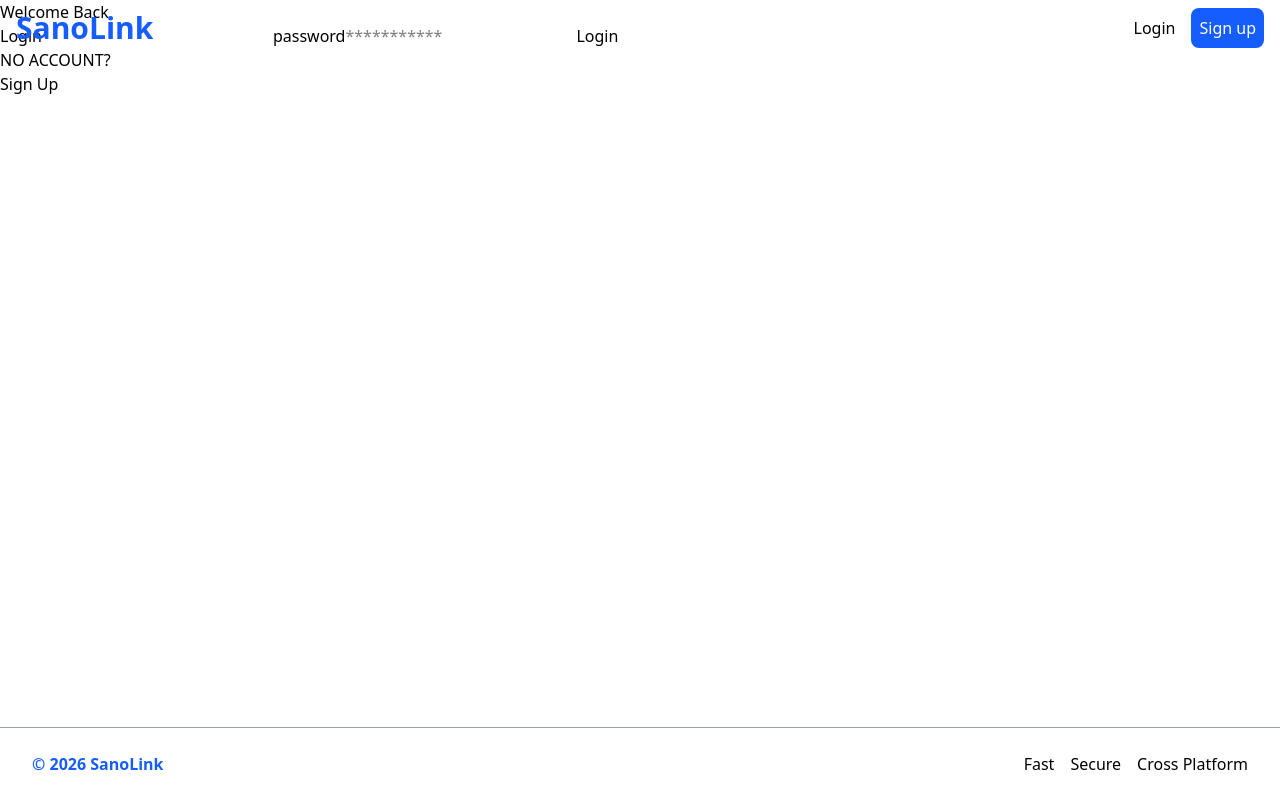
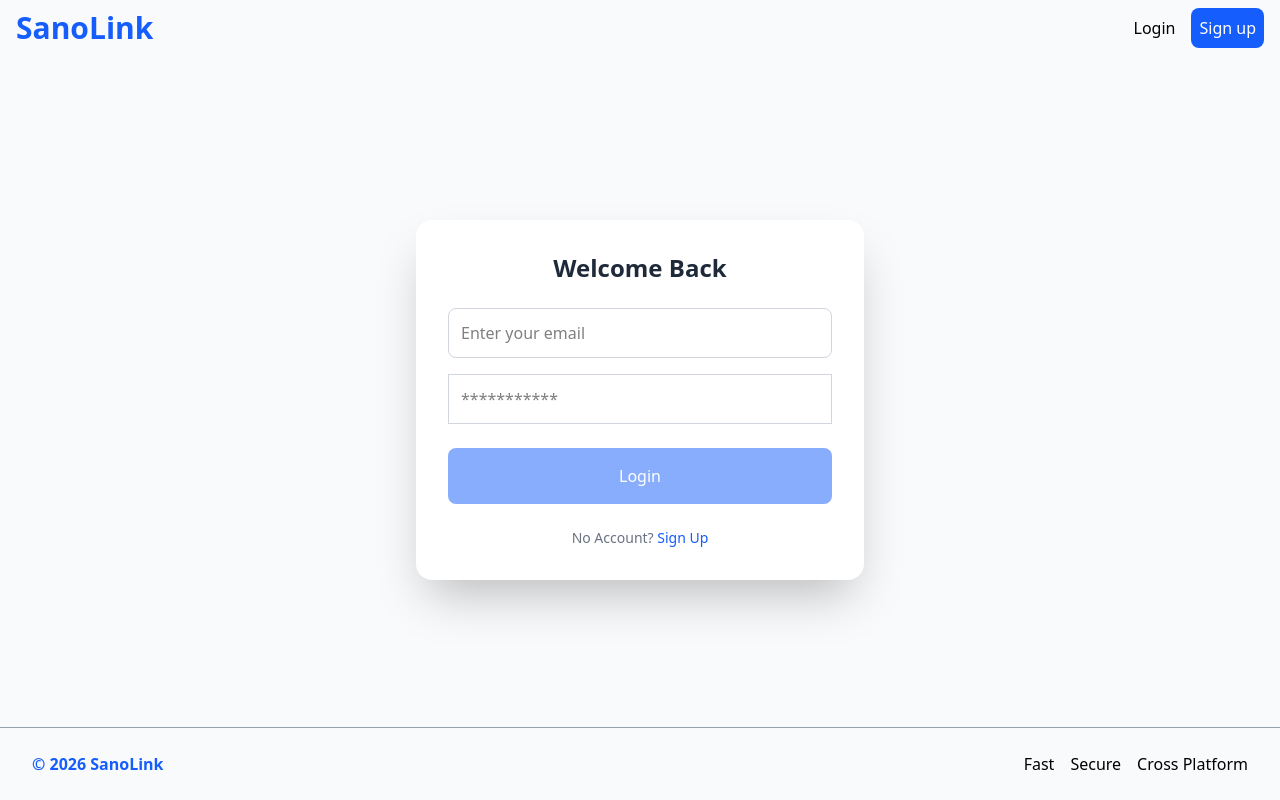
Before and after one commit to Subodh-Dhamala/URLShortener, a Next.js app in the folder client/: page /login in a window 1280 px wide. Built offline with nearby package versions, Linux system fonts and the light colour scheme; no server answers.

Commit message:
refactor: change layout

```diff
--- a/client/app/layout.tsx
+++ b/client/app/layout.tsx
@@ -21,7 +21,8 @@ export default function RootLayout({
   return(
 
     <html>
-      <body className='{geist.className} flex flex-col wrap'>
+      <body className='{geist.className} flex flex-col '>
+
         <AuthProvider>
           <Navbar/>
           {children}
--- a/client/app/login/page.tsx
+++ b/client/app/login/page.tsx
@@ -1,88 +1,89 @@
-'use client';
+"use client";
 
-import {useState} from 'react';
-import {useAuth} from '@/context/AuthContext';
-import {login as loginApi} from '@/lib/api';
-import {useRouter} from 'next/navigation';
-import Link from 'next/link';
-import {jwtDecode} from 'jwt-decode';
+import { useState } from "react";
+import { useAuth } from "@/context/AuthContext";
+import { login as loginApi } from "@/lib/api";
+import { useRouter } from "next/navigation";
+import Link from "next/link";
+import { jwtDecode } from "jwt-decode";
 
-
-export default function LoginPage(){
-  const [email, setEmail] = useState('');
-  const [password, setPassword] = useState('');
-  const [error,setError] = useState('');
+export default function LoginPage() {
+  const [email, setEmail] = useState("");
+  const [password, setPassword] = useState("");
+  const [error, setError] = useState("");
   const [isLoading, setIsLoading] = useState(false);
-  const {login} = useAuth();
+  const { login } = useAuth();
   const router = useRouter();
 
-  const handleLogin = async ()=>{
-    setError('');
+  const handleLogin = async () => {
+    setError("");
     setIsLoading(true);
 
-    try{
-      const {token} = await loginApi(email,password);
-      const decoded = jwtDecode<{email:string}>(token);
-      login(token,decoded.email);
-      router.push('/dashboard');
-    }
-    catch(err:any){
-      setError(err.response?.data?.error || 'Something went wrong!');
-    }
-
-    finally{
+    try {
+      const { token } = await loginApi(email, password);
+      const decoded = jwtDecode<{ email: string }>(token);
+      login(token, decoded.email);
+      router.push("/dashboard");
+    } catch (err: any) {
+      setError(err.response?.data?.error || "Something went wrong!");
+    } finally {
       setIsLoading(false);
     }
-
   };
 
+ return (
+  <div className="min-h-screen flex items-center justify-center bg-gray-50 px-4">
 
+    <div className="w-full max-w-md bg-white shadow-2xl rounded-2xl p-8 space-y-6">
 
-return(
-  <div>
-    <h1>Welcome Back</h1>
+      <h1 className="text-2xl font-bold text-center text-gray-800">
+        Welcome Back
+      </h1>
 
-    Login<input type="email"
+      <div className="flex flex-col gap-4">
+        <input
+          type="email"
           value={email}
-    onChange={(e)=>setEmail(e.target.value)} />
-
-    password<input type='password'
-    value={password}
-    onChange={(e)=>setPassword(e.target.value)}
-    placeholder='***********'
-    onKeyDown={(e)=>e.key === 'Enter' && handleLogin()}
+          placeholder="Enter your email"
+          onChange={(e) => setEmail(e.target.value)}
+          className="w-full border border-gray-300 p-3 rounded-lg focus:ring-blue-500"
         />
 
-  {error && <p className='text-red-500'>{error}</p>}
+        <input
+          type="password"
+          value={password}
+          onChange={(e) => setPassword(e.target.value)}
+          placeholder="***********"
+          onKeyDown={(e) => e.key === "Enter" && handleLogin()}
+          className="w-full border border-gray-300 p-3 rounded-lgfocus:ring-blue-500"
+        />
+      </div>
 
+      {error && (
+        <p className="text-sm text-red-500 text-center">
+          {error}
+        </p>
+      )}
 
       <button
         onClick={handleLogin}
-  disabled = {isLoading || !email || !password}
-
+        disabled={isLoading || !email || !password}
+        className="w-full rounded-lg p-4 bg-blue-600 text-white hover:bg-blue-500 transition disabled:opacity-50 disabled:cursor-not-allowed"
       >
-    {isLoading ? 'Logging in...' : 'Login'}
+        {isLoading ? "Logging in..." : "Login"}
       </button>
 
-  <p>NO ACCOUNT?</p>
-  <Link href='/register' className='hover:underline'>
+      <p className="text-sm text-gray-500 text-center">
+        No Account?{" "}
+        <Link
+          href="/register"
+          className="text-blue-600 hover:underline"
+        >
           Sign Up
         </Link>
-
-
+      </p>
 
     </div>
-)
-
-
-
-
-
-
-
-
-
-
-
-
+  </div>
+);
 }
--- a/client/app/register/page.tsx
+++ b/client/app/register/page.tsx
@@ -36,43 +36,63 @@ export default function RegisterPage(){
 
 return(
 
-<div>
-  <h1>Register here</h1>
+<div className='min-h-screen flex justify-center items-center bg-gray-50 px-4'>
 
-  Email <input
+<div className='w-full max-w-md bg-white shadow-2xl rounded-2xl p-8 space-y-6  '>
+
+  <h1 className=' text-2xl font-bold text-gray-700 text-center'>Register</h1>
+
+ <div className='flex flex-col space-y-6'>
+
+ <input
   type="email"
   value={email}
+  required
   onChange={(e)=>setEmail(e.target.value)}
-  placeholder='email@email.com'
+  placeholder='Enter your email'
+  className='w-full p-4 rounded-lg border border-gray-300
+   focus:outline-blue-600 '
   />
 
-
-  Password
   <input
   type="password"
   value={password}
+  required
+  className='w-full p-4 rounded-lg border border-gray-300
+   focus:outline-blue-600 '
   onChange={(e)=>setPassword(e.target.value)}
   onKeyDown={(e)=>e.key === 'Enter' && handleRegister()}
   placeholder='***********'
 />
 
-{error && <p className='text-red-500'>{error}</p>}
+ {error && (
+        <p className="text-sm text-red-500 text-center">
+          {error}
+        </p>
+      )}
 
 
 <button
 onClick={handleRegister}
 disabled={isLoading || !email || !password}
+className='bg-blue-600 text-white p-4 rounded lg
+disabled:opacity-50 disabled:cursor-not-allowed'
 >
 {isLoading ? 'Creating account...' : 'Sign up' }
-
 </button>
 
-<p>
-  Have an account?
-  <Link href='/login' className='hover:underline'>Login</Link>
+<p className='text-center'>
+  Have an account? {' '}
+  <Link
+  href='/login'
+  className='hover:underline'
+  >Login</Link>
 </p>
 
+ </div>
 
+
+  </div>
 
 </div>
 
```
Also changed, not shown: client/app/page.tsx (+9 -2 lines). Lines whose indentation alone changed are shown as unchanged.
